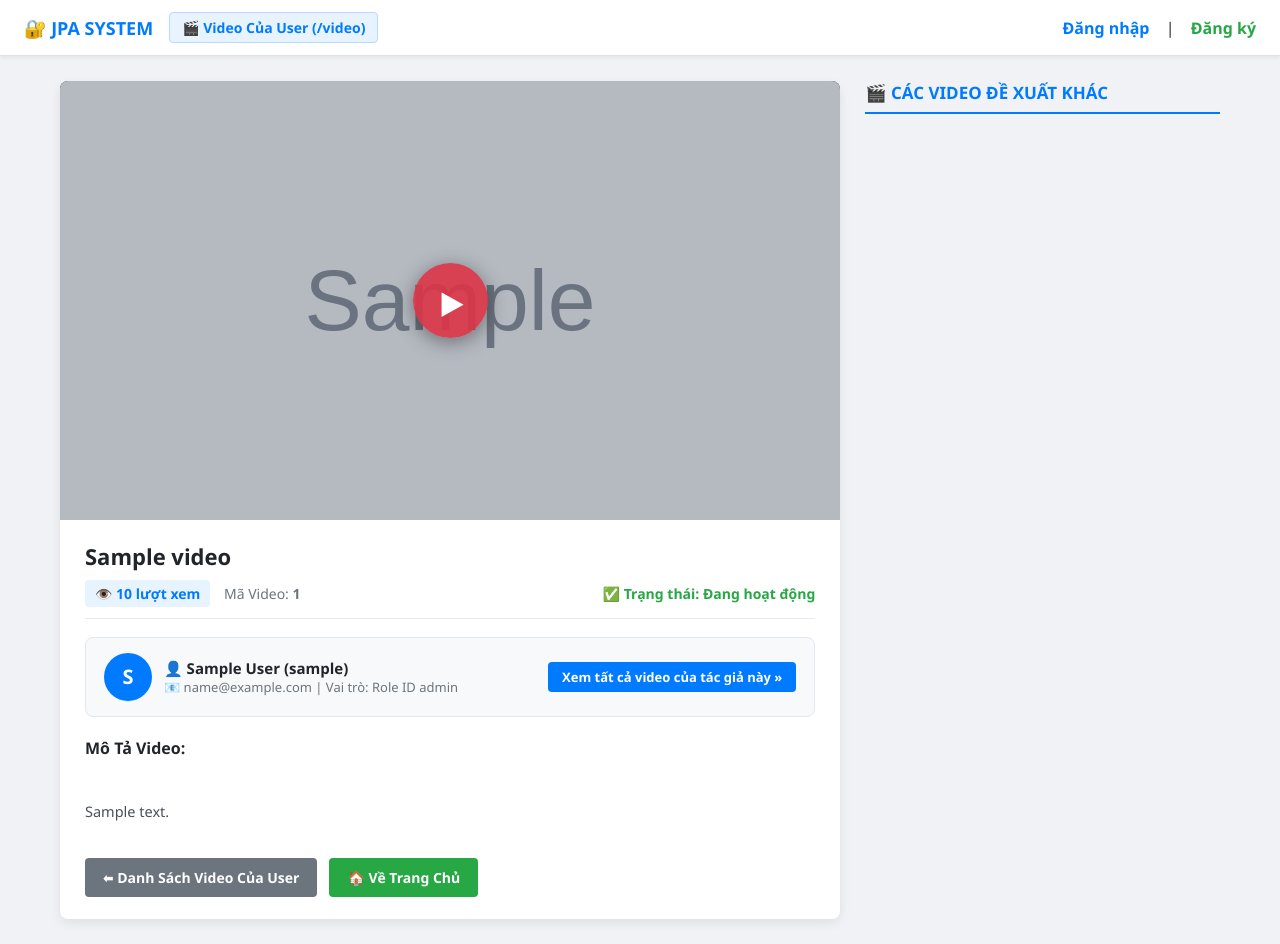
After one commit to MTien1105/BaiTapWeb, a Java web app: page /views/video-detail.jsp in a window 1280 px wide. The commit adds this page. Run offline with Tomcat 11, a stand-in JSP engine, Linux system fonts and the light colour scheme; the template is opened without the code that fills it: most values are stand-ins (such as "Sample title", 1, 10 or a date in 2020); grey boxes marked "Sample" are stand-in pictures.

Commit message:
feat: Add video detail page with login-required gate and redirect-after-login

```diff
--- a/src/main/webapp/views/login.jsp
+++ b/src/main/webapp/views/login.jsp
@@ -51,6 +51,9 @@
         </c:if>
 
         <form action="${pageContext.request.contextPath}/login" method="post">
+            <c:if test="${not empty redirect}">
+                <input type="hidden" name="redirect" value="${redirect}">
+            </c:if>
             <div class="form-group">
                 <label for="username">Tài khoản</label>
                 <input type="text" id="username" name="username" class="form-control" placeholder="Nhập tài khoản" required autofocus>
--- /dev/null
+++ b/src/main/webapp/views/video-detail.jsp
@@ -0,0 +1,158 @@
+<%@ page language="java" contentType="text/html; charset=UTF-8" pageEncoding="UTF-8"%>
+<%@ taglib prefix="c" uri="jakarta.tags.core" %>
+<!DOCTYPE html>
+<html lang="vi">
+<head>
+    <meta charset="UTF-8">
+    <title>${video.title} - Xem Video Chi Tiết</title>
+    <style>
+        * { box-sizing: border-box; margin: 0; padding: 0; font-family: 'Segoe UI', Tahoma, Geneva, Verdana, sans-serif; }
+        body { background: #f0f2f5; color: #333; }
+        .detail-container { max-width: 1200px; margin: 25px auto; padding: 0 20px; display: grid; grid-template-columns: 2.2fr 1fr; gap: 25px; }
+        @media (max-width: 850px) { .detail-container { grid-template-columns: 1fr; } }
+
+        /* Main Video Player Area */
+        .video-main { background: #fff; border-radius: 8px; overflow: hidden; box-shadow: 0 4px 12px rgba(0,0,0,0.08); }
+        .player-box { position: relative; width: 100%; aspect-ratio: 16/9; background: #000; display: flex; justify-content: center; align-items: center; }
+        .player-box img { width: 100%; height: 100%; object-fit: cover; opacity: 0.85; }
+        .play-overlay { position: absolute; width: 75px; height: 75px; background: rgba(220, 53, 69, 0.9); border-radius: 50%; display: flex; justify-content: center; align-items: center; color: #fff; font-size: 32px; cursor: pointer; box-shadow: 0 4px 20px rgba(0,0,0,0.4); transition: transform 0.2s, background 0.2s; }
+        .play-overlay:hover { transform: scale(1.1); background: #c82333; }
+        .play-overlay span { margin-left: 5px; }
+
+        .video-content { padding: 22px 25px; }
+        .video-title { font-size: 22px; font-weight: 700; color: #212529; margin-bottom: 12px; line-height: 1.35; }
+
+        .video-stats { display: flex; justify-content: space-between; align-items: center; border-bottom: 1px solid #e9ecef; padding-bottom: 15px; margin-bottom: 18px; font-size: 14px; color: #6c757d; }
+        .views-badge { font-weight: 600; color: #007bff; background: #e7f3fe; padding: 4px 10px; border-radius: 4px; }
+
+        /* Author Box (Quan he 1-N) */
+        .author-card { background: #f8f9fa; border: 1px solid #e2e8f0; border-radius: 8px; padding: 15px 18px; margin-bottom: 20px; display: flex; justify-content: space-between; align-items: center; flex-wrap: wrap; gap: 12px; }
+        .author-meta { display: flex; align-items: center; gap: 12px; }
+        .author-avatar { width: 48px; height: 48px; background: #007bff; color: #fff; border-radius: 50%; display: flex; align-items: center; justify-content: center; font-size: 20px; font-weight: bold; }
+        .author-name { font-weight: 700; color: #212529; font-size: 15px; }
+        .author-email { font-size: 13px; color: #6c757d; }
+        .author-link { display: inline-block; padding: 6px 14px; background: #007bff; color: #fff; text-decoration: none; border-radius: 4px; font-size: 13px; font-weight: 600; transition: 0.2s; }
+        .author-link:hover { background: #0056b3; }
+
+        .video-description { font-size: 14.5px; line-height: 1.6; color: #495057; white-space: pre-line; background: #fff; padding: 10px 0; }
+        .action-nav { margin-top: 25px; display: flex; gap: 12px; }
+        .btn-nav { padding: 10px 18px; border-radius: 4px; text-decoration: none; font-weight: 600; font-size: 14px; transition: 0.2s; }
+        .btn-back { background: #6c757d; color: #fff; }
+        .btn-back:hover { background: #5a6268; }
+        .btn-my-videos { background: #28a745; color: #fff; }
+        .btn-my-videos:hover { background: #218838; }
+
+        /* Sidebar Related Videos */
+        .sidebar { display: flex; flex-direction: column; gap: 15px; }
+        .sidebar-header { font-size: 17px; font-weight: 700; color: #007bff; border-bottom: 2px solid #007bff; padding-bottom: 8px; margin-bottom: 5px; }
+        .side-card { background: #fff; border-radius: 6px; overflow: hidden; display: flex; gap: 12px; padding: 10px; box-shadow: 0 2px 6px rgba(0,0,0,0.05); text-decoration: none; color: inherit; transition: transform 0.2s; }
+        .side-card:hover { transform: translateX(4px); box-shadow: 0 4px 10px rgba(0,0,0,0.1); }
+        .side-thumb { width: 120px; aspect-ratio: 16/9; border-radius: 4px; object-fit: cover; flex-shrink: 0; background: #000; }
+        .side-info { display: flex; flex-direction: column; justify-content: center; }
+        .side-title { font-size: 13.5px; font-weight: 600; line-height: 1.3; margin-bottom: 4px; display: -webkit-box; -webkit-line-clamp: 2; -webkit-box-orient: vertical; overflow: hidden; color: #212529; }
+        .side-author { font-size: 12px; color: #6c757d; }
+    </style>
+</head>
+<body>
+    <jsp:include page="/views/topbar.jsp" />
+
+    <div class="detail-container">
+        <!-- Khu vực phát video chính -->
+        <div class="video-main">
+            <div class="player-box">
+                <c:choose>
+                    <c:when test="${not empty video.poster}">
+                        <c:choose>
+                            <c:when test="${video.poster.startsWith('http')}">
+                                <img src="${video.poster}" alt="${video.title}" onerror="this.src='https://placehold.co/800x450?text=Playing+Video';">
+                            </c:when>
+                            <c:otherwise>
+                                <img src="${pageContext.request.contextPath}/uploads/${video.poster}" alt="${video.title}" onerror="this.src='https://placehold.co/800x450?text=Playing+Video';">
+                            </c:otherwise>
+                        </c:choose>
+                    </c:when>
+                    <c:otherwise>
+                        <img src="https://placehold.co/800x450?text=Playing+Video" alt="${video.title}">
+                    </c:otherwise>
+                </c:choose>
+                <div class="play-overlay" title="Đang phát video">
+                    <span>▶</span>
+                </div>
+            </div>
+
+            <div class="video-content">
+                <h1 class="video-title">${video.title}</h1>
+
+                <div class="video-stats">
+                    <div>
+                        <span class="views-badge">👁️ ${video.views} lượt xem</span>
+                        <span style="margin-left: 10px;">Mã Video: <strong>${video.videoId}</strong></span>
+                    </div>
+                    <div>
+                        <span style="color: #28a745; font-weight: 600;">✅ Trạng thái: Đang hoạt động</span>
+                    </div>
+                </div>
+
+                <!-- Thông tin tác giả sở hữu video (Quan hệ 1-N) -->
+                <div class="author-card">
+                    <div class="author-meta">
+                        <div class="author-avatar">
+                            ${video.user != null ? video.user.fullName.substring(0, 1).toUpperCase() : 'U'}
+                        </div>
+                        <div>
+                            <div class="author-name">👤 ${video.user.fullName} (${video.user.userName})</div>
+                            <div class="author-email">📧 ${video.user.email} | Vai trò: Role ID ${video.user.roleid}</div>
+                        </div>
+                    </div>
+                    <div>
+                        <a href="${pageContext.request.contextPath}/video?userId=${video.user.id}" class="author-link">
+                            Xem tất cả video của tác giả này »
+                        </a>
+                    </div>
+                </div>
+
+                <h3 style="font-size: 16px; margin-bottom: 8px; color: #212529;">Mô Tả Video:</h3>
+                <div class="video-description">
+                    ${video.description != null ? video.description : 'Chưa có mô tả chi tiết cho video này.'}
+                </div>
+
+                <div class="action-nav">
+                    <a href="${pageContext.request.contextPath}/video" class="btn-nav btn-back">⬅ Danh Sách Video Của User</a>
+                    <a href="${pageContext.request.contextPath}/home" class="btn-nav btn-my-videos">🏠 Về Trang Chủ</a>
+                </div>
+            </div>
+        </div>
+
+        <!-- Cột phải: Các video gợi ý -->
+        <div class="sidebar">
+            <div class="sidebar-header">🎬 CÁC VIDEO ĐỀ XUẤT KHÁC</div>
+            <c:forEach var="rel" items="${relatedVideos}">
+                <c:if test="${rel.videoId != video.videoId}">
+                    <a href="${pageContext.request.contextPath}/video/detail?id=${rel.videoId}" class="side-card">
+                        <c:choose>
+                            <c:when test="${not empty rel.poster}">
+                                <c:choose>
+                                    <c:when test="${rel.poster.startsWith('http')}">
+                                        <img src="${rel.poster}" alt="${rel.title}" class="side-thumb" onerror="this.src='https://placehold.co/120x68?text=Video';">
+                                    </c:when>
+                                    <c:otherwise>
+                                        <img src="${pageContext.request.contextPath}/uploads/${rel.poster}" alt="${rel.title}" class="side-thumb" onerror="this.src='https://placehold.co/120x68?text=Video';">
+                                    </c:otherwise>
+                                </c:choose>
+                            </c:when>
+                            <c:otherwise>
+                                <img src="https://placehold.co/120x68?text=Video" alt="${rel.title}" class="side-thumb">
+                            </c:otherwise>
+                        </c:choose>
+                        <div class="side-info">
+                            <div class="side-title">${rel.title}</div>
+                            <div class="side-author">👤 ${rel.user.fullName}</div>
+                            <div style="font-size: 11px; color: #007bff; margin-top: 3px;">👁️ ${rel.views} views</div>
+                        </div>
+                    </a>
+                </c:if>
+            </c:forEach>
+        </div>
+    </div>
+</body>
+</html>
```
Also changed, not shown: src/main/java/vn/iotstar/controller/LoginController.java (+21 -1 lines), src/main/java/vn/iotstar/controller/UserVideoController.java (+44 -4 lines), src/main/webapp/views/home.jsp (+16 -0 lines), src/main/webapp/views/user-video.jsp (+16 -0 lines).
